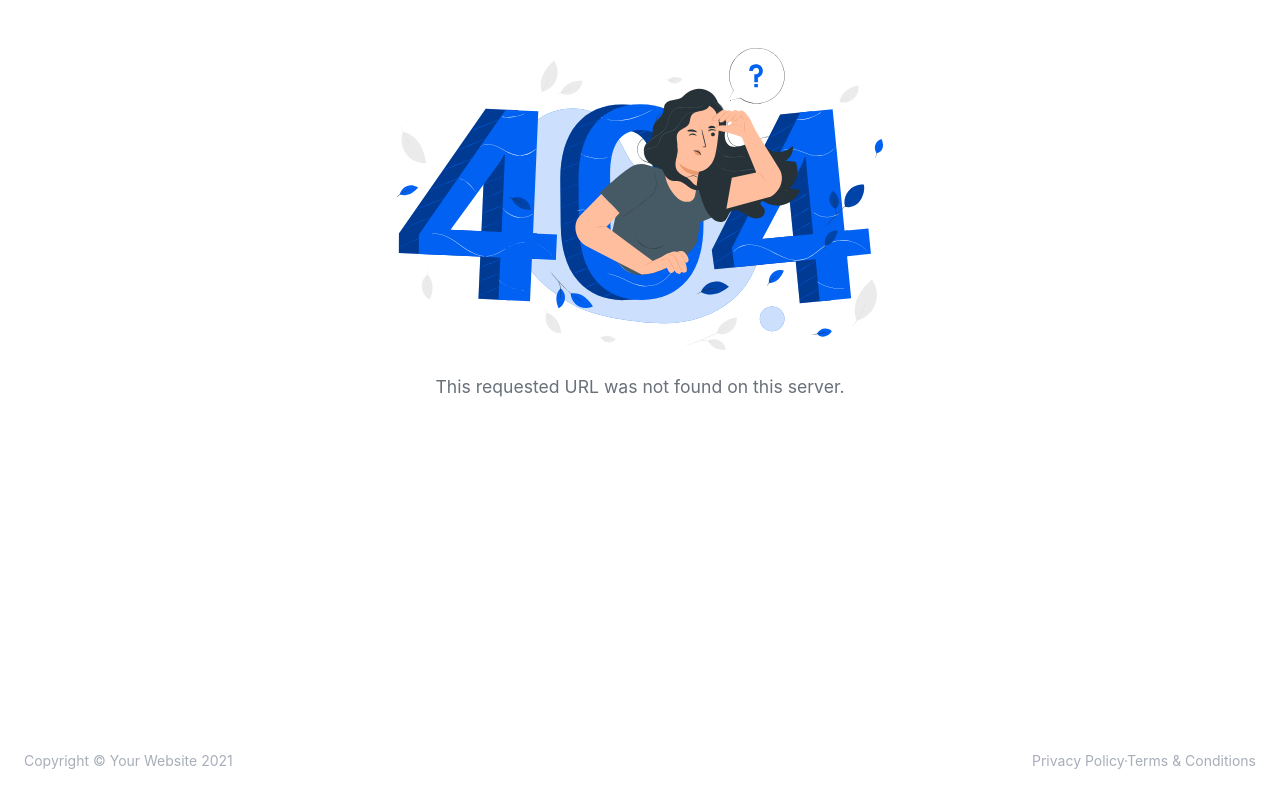
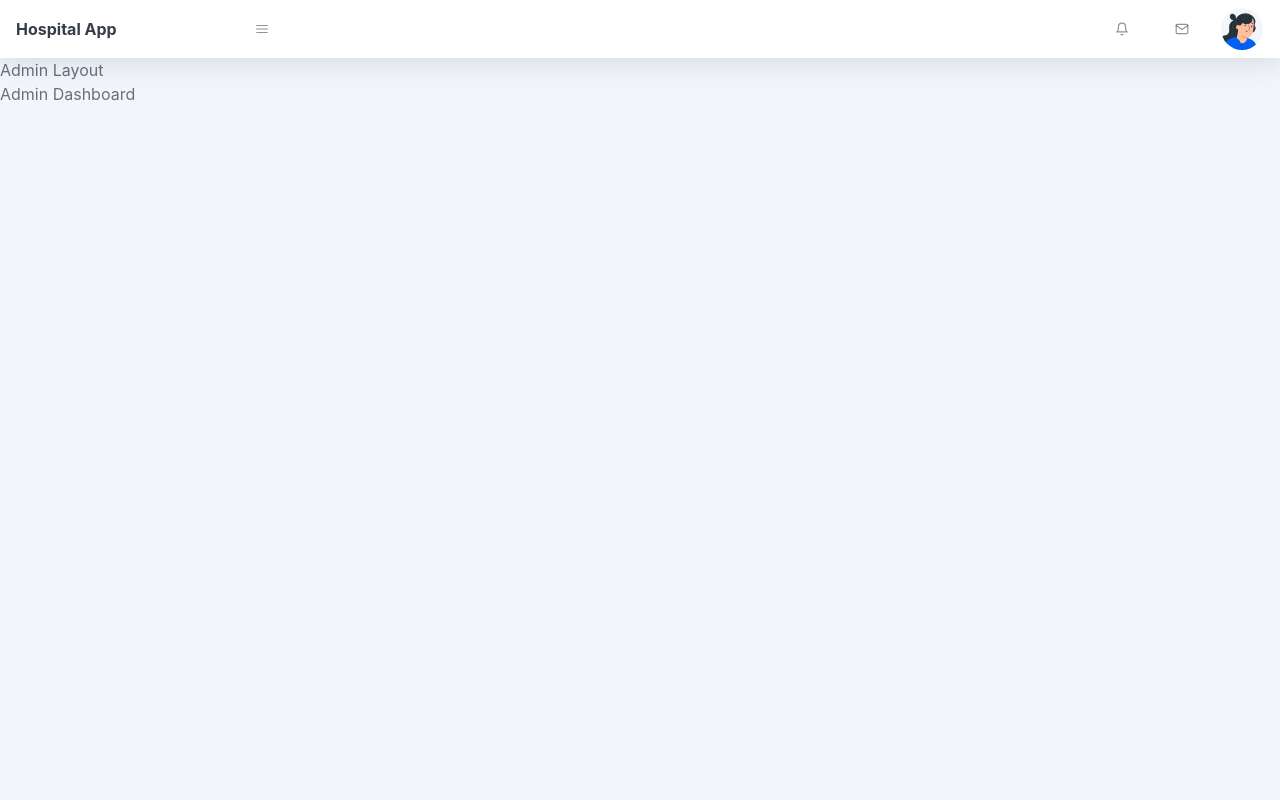
Before and after one commit to Rahmatuldani/Hospital-App, a React (Vite) app: page /administrator in a window 1280 px wide. Before the commit this address had no page. Built offline with nearby package versions, Linux system fonts and the light colour scheme; a web font is replaced by a local one.

Commit message:
navbar done

```diff
--- a/package.json
+++ b/package.json
@@ -19,6 +19,7 @@
     "react-bootstrap": "^2.10.2",
     "react-dom": "^18.2.0",
     "react-hook-form": "^7.51.2",
+    "react-icons": "^5.0.1",
     "react-router-dom": "^6.22.3"
   },
   "devDependencies": {
--- a/src/App.tsx
+++ b/src/App.tsx
@@ -1,6 +1,16 @@
+import React from 'react';
+import { Outlet } from 'react-router-dom';
+
+const NavbarComponent = React.lazy(() => import('./components/navbar'));
+
 function App() {
     return (
-        <div>App Page</div>
+        <>
+            <NavbarComponent/>
+            <React.Suspense fallback={<div>Loading...</div>}>
+                <Outlet/>
+            </React.Suspense>
+        </>
     );
 }
 
--- /dev/null
+++ b/src/components/navbar.tsx
@@ -0,0 +1,149 @@
+import { Button, Dropdown, Nav, Navbar } from 'react-bootstrap';
+import { FiActivity, FiBell, FiLogOut, FiMail, FiMenu, FiSettings } from 'react-icons/fi';
+import Profile from '../assets/assets/img/illustrations/profiles/profile-1.png';
+
+function NavbarComponent() {
+    return (
+        <Navbar
+            variant='light'
+            expand
+            bg='white'
+            className='topnav shadow justify-content-between justify-content-sm-start'
+            id='sidenavAccordion'
+        >
+            {/* <!-- Navbar Brand--> */}
+            {/* <!-- * * Tip * * You can use text or an image for your navbar brand.--> */}
+            {/* <!-- * * * * * * When using an image, we recommend the SVG format.--> */}
+            {/* <!-- * * * * * * Dimensions: Maximum height: 32px, maximum width: 240px--> */}
+            <Navbar.Brand>Hospital App</Navbar.Brand>
+            {/* <!-- Sidenav Toggle Button--> */}
+            <Button
+                variant='icon'
+                className='btn-transparent-dark order-1 order-lg-0 mr-lg-2'
+                id='sidebarToggle'
+            >
+                <FiMenu />
+            </Button>
+            {/* <!-- Navbar Items--> */}
+            <Nav className='align-items-center ml-auto'>
+                {/* <!-- Alerts Dropdown--> */}
+                <Dropdown className='nav-item no-caret d-none d-sm-block mr-3 dropdown-notifications'>
+                    <Dropdown.Toggle
+                        variant='icon'
+                        className='btn-transparent-dark'
+                        id='notification-dropdown'
+                        aria-haspopup='true'
+                    >
+                        <FiBell />
+                    </Dropdown.Toggle>
+                    <Dropdown.Menu className='dropdown-menu-right border-0 shadow animated--fade-in-up'>
+                        <Dropdown.Header
+                            as={'h6'}
+                            className='dropdown-notifications-header'
+                        >
+                            <FiBell className='mr-2' />
+                            Alert Center
+                        </Dropdown.Header>
+                        <Dropdown.Item className='dropdown-notifications-item'>
+                            <div className='dropdown-notifications-item-icon bg-warning'>
+                                <FiActivity />
+                            </div>
+                            <div className='dropdown-notifications-item-content'>
+                                <div className='dropdown-notifications-item-content-details'>
+                                    December 29, 2020
+                                </div>
+                                <div className='dropdown-notifications-item-content-text'>
+                                    This is an alert message. It&apos;s nothing serious, but it
+                                    requires your attention.
+                                </div>
+                            </div>
+                        </Dropdown.Item>
+                        <Dropdown.Item className='dropdown-notifications-footer'>
+                            View All Alerts
+                        </Dropdown.Item>
+                    </Dropdown.Menu>
+                </Dropdown>
+                {/* <!-- Messages Dropdown--> */}
+                <Dropdown className='nav-item no-caret d-none d-sm-block mr-3 dropdown-notifications'>
+                    <Dropdown.Toggle
+                        variant='icon'
+                        className='btn-transparent-dark'
+                        id='notification-dropdown'
+                        aria-haspopup='true'
+                    >
+                        <FiMail />
+                    </Dropdown.Toggle>
+                    <Dropdown.Menu className='dropdown-menu-right border-0 shadow animated--fade-in-up'>
+                        <Dropdown.Header
+                            as={'h6'}
+                            className='dropdown-notifications-header'
+                        >
+                            <FiMail className='mr-2' />
+                            Message Center
+                        </Dropdown.Header>
+                        <Dropdown.Item className='dropdown-notifications-item'>
+                            <img className='dropdown-notifications-item-img' src={Profile} alt='Profile Image'/>
+                            <div className='dropdown-notifications-item-content'>
+                                <div className='dropdown-notifications-item-content-text'>
+                                    Lorem ipsum dolor sit amet, consectetur adipisicing elit, sed
+                                    do eiusmod tempor incididunt ut labore et dolore magna aliqua.
+                                    Ut enim ad minim veniam, quis nostrud exercitation ullamco
+                                    laboris nisi ut aliquip ex ea commodo consequat. Duis aute
+                                    irure dolor in reprehenderit in voluptate velit esse cillum
+                                    dolore eu fugiat nulla pariatur. Excepteur sint occaecat
+                                    cupidatat non proident, sunt in culpa qui officia deserunt
+                                    mollit anim id est laborum.
+                                </div>
+                                <div className='dropdown-notifications-item-content-details'>
+                                    Thomas Wilcox &#xB7; 58m
+                                </div>
+                            </div>
+                        </Dropdown.Item>
+                        <Dropdown.Item className='dropdown-notifications-footer'>
+                            View All Messages
+                        </Dropdown.Item>
+                    </Dropdown.Menu>
+                </Dropdown>
+                {/* <!-- User Dropdown--> */}
+                <Dropdown className='nav-item no-caret mr-3 mr-lg-0 dropdown-user'>
+                    <Dropdown.Toggle
+                        variant='icon'
+                        className='btn-transparent-dark'
+                        id='user-dropdown'
+                        aria-haspopup='true'
+                        aria-expanded='false'
+                    >
+                        <img className='img-fluid' src={Profile} alt='Profile Image'/>
+                    </Dropdown.Toggle>
+                    <Dropdown.Menu className='dropdown-menu-right border-0 shadow animated--fade-in-up'>
+                        <Dropdown.Header
+                            as={'h6'}
+                            className='d-flex align-items-center'
+                        >
+                            <img className='dropdown-user-img' src={Profile} alt='Profile Image'/>
+                            <div className='dropdown-user-details'>
+                                <div className='dropdown-user-details-name'>Valerie Luna</div>
+                                <div className='dropdown-user-details-email'>vluna@aol.com</div>
+                            </div>
+                        </Dropdown.Header>
+                        <Dropdown.Divider/>
+                        <Dropdown.Item>
+                            <div className='dropdown-item-icon'>
+                                <FiSettings/>
+                            </div>
+                            Account
+                        </Dropdown.Item>
+                        <Dropdown.Item>
+                            <div className='dropdown-item-icon'>
+                                <FiLogOut/>
+                            </div>
+                            Logout
+                        </Dropdown.Item>
+                    </Dropdown.Menu>
+                </Dropdown>
+            </Nav>
+        </Navbar>
+    );
+}
+
+export default NavbarComponent;
--- a/src/routers/admin.tsx
+++ b/src/routers/admin.tsx
@@ -1,12 +1,12 @@
 import { Route } from 'react-router-dom';
-import AdminLayout from '../pages/admin';
 import React from 'react';
 
+const AdminLayout = React.lazy(() => import('../pages/admin'));
 const Dashboard = React.lazy(() => import('../pages/admin/dashboard'));
 
 function AdminRouters() {
     return (
-        <Route path='/admin' element={<AdminLayout/>}>
+        <Route path='/administrator' element={<AdminLayout/>}>
             <Route index element={<Dashboard/>}/>
         </Route>
     );
--- a/src/routers/index.tsx
+++ b/src/routers/index.tsx
@@ -1,19 +1,39 @@
 import React from 'react';
-import { createBrowserRouter, createRoutesFromElements, Route } from 'react-router-dom';
+import { createBrowserRouter, createRoutesFromElements, isRouteErrorResponse, Navigate, Route, useRouteError } from 'react-router-dom';
 import App from '../App';
 import Login from '../pages/auth/login';
 import AdminRouters from './admin';
 
 const NotFoundPage = React.lazy(() => import('../pages/errors/notFound'));
 
+function ErrorBoundary() {
+    const error = useRouteError();
+
+    return isRouteErrorResponse(error) ? (
+        <h1>{error.status} {error.statusText} - {error.data}</h1>
+    ) : (
+        <h1>{String(error)}</h1>
+    );
+}
+
+function RouteRedirect() {
+    const userRole: string | null = 'Administrator';
+    if (!userRole) {
+        return <Navigate to={'/login'} replace/>;
+    }
+    return <Navigate to={`/${String(userRole).toLowerCase()}`} replace/>;
+}
+
 const Routers = createBrowserRouter(
     createRoutesFromElements(
-        <>
-            <Route path="/" element={<App/>}/>
+        <Route errorElement={<ErrorBoundary/>}>
+            <Route path="/" element={<App/>}>
+                <Route index element={<RouteRedirect/>}/>
+                {AdminRouters()}
+            </Route>
             <Route path="/login" element={<Login/>}/>
-            {AdminRouters()}
             <Route path='*' element={<NotFoundPage/>}/>
-        </>
+        </Route>
     )
 );
 
```
Also changed, not shown: src/pages/admin/sidebar.tsx (added, +7 -0 lines), src/store/user/types.ts (added, +27 -0 lines), 1 other file (tests, documents, lock files or other folders).
